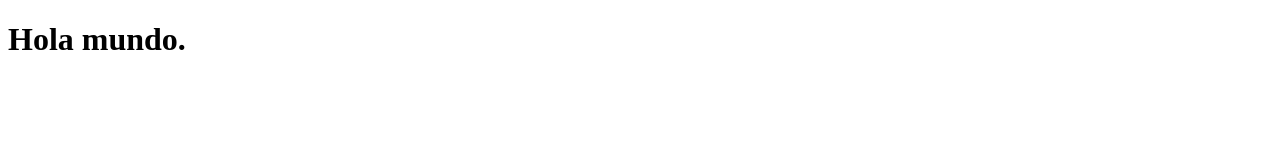
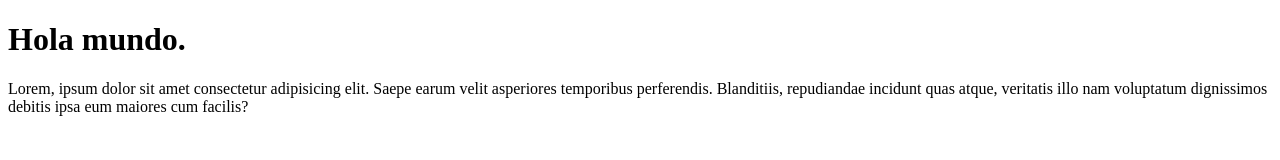
Before and after one commit to Aliagnny/git-curso, a plain HTML site: page index.html in a window 1280 px wide. Drawn offline with Linux system fonts and the light colour scheme.

Commit message:
Haciendo pruebas de guardado

```diff
--- a/index.html
+++ b/index.html
@@ -8,5 +8,6 @@
 </head>
 <body>
     <h1>Hola mundo.</h1>
+    <p>Lorem, ipsum dolor sit amet consectetur adipisicing elit. Saepe earum velit asperiores temporibus perferendis. Blanditiis, repudiandae incidunt quas atque, veritatis illo nam voluptatum dignissimos debitis ipsa eum maiores cum facilis?</p>
 </body>
 </html>
```
